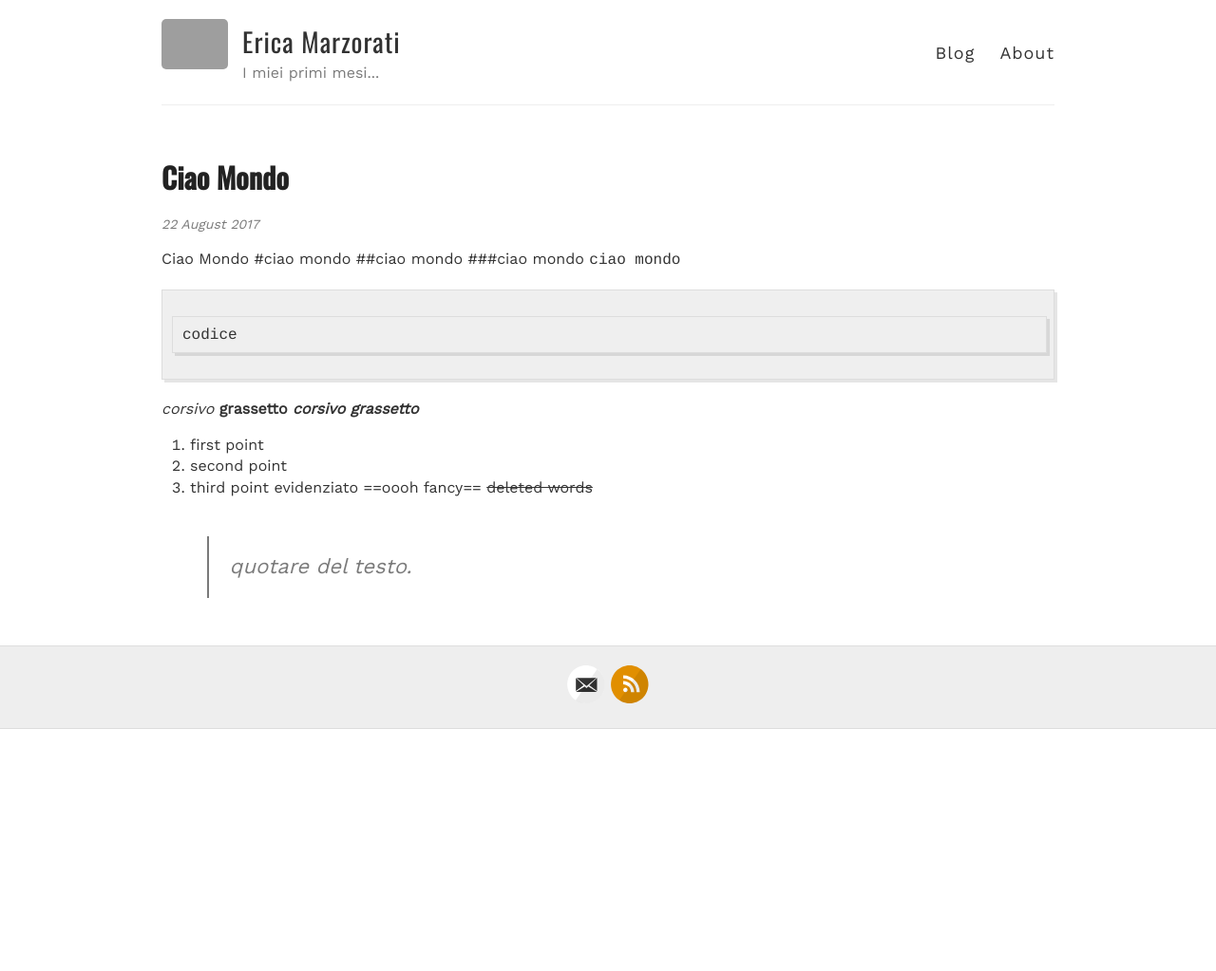
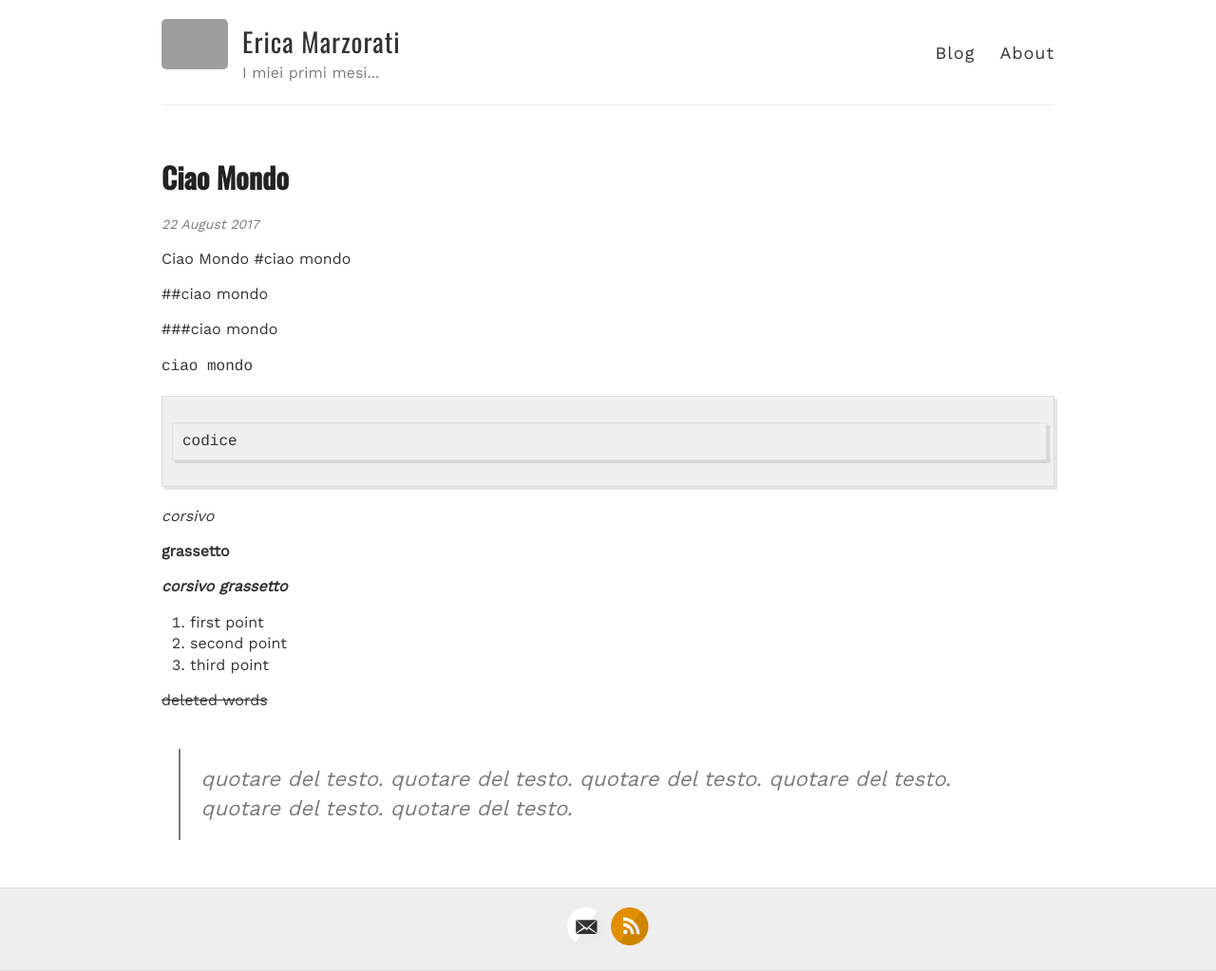
Before and after one commit to marste/Erica, a Jekyll site: the page built from _posts/2017-08-22-ciao-mondo.md, in a window 1280 px wide. Shown: the whole page at 95% size. Built offline with Jekyll 4.4.1, drawn with Linux system fonts in a browser that asks for light colours; nearby versions of some CDN libraries; library files that are not in the unit come from our copies; before the commit the page ends 900 px from its top, so only the background shows below that; grey boxes are pictures that could not be loaded.

Commit message:
Added new post

````diff
--- a/_posts/2017-08-22-ciao-mondo.md
+++ b/_posts/2017-08-22-ciao-mondo.md
@@ -13,19 +13,33 @@ tags:
 ---
 Ciao Mondo
 #ciao mondo
+
 ##ciao mondo
+
 ###ciao mondo
+
 <code>ciao mondo</code>
+
 ```
 codice
 ```
+
 *corsivo*
+
 **grassetto**
+
 ***corsivo grassetto***
+
 1. first point
 2. second point
 3. third point
-evidenziato
-==oooh fancy==
+
+
+
 <del>deleted words</del>
 > quotare del testo.
+> quotare del testo.
+> quotare del testo.
+> quotare del testo.
+> quotare del testo.
+> quotare del testo.
````
